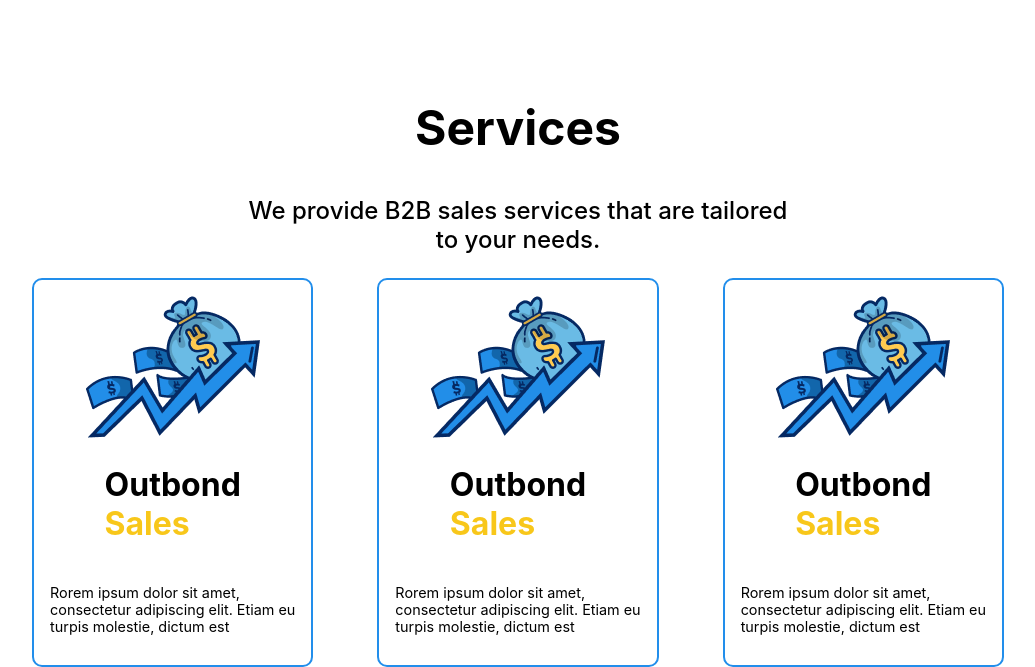
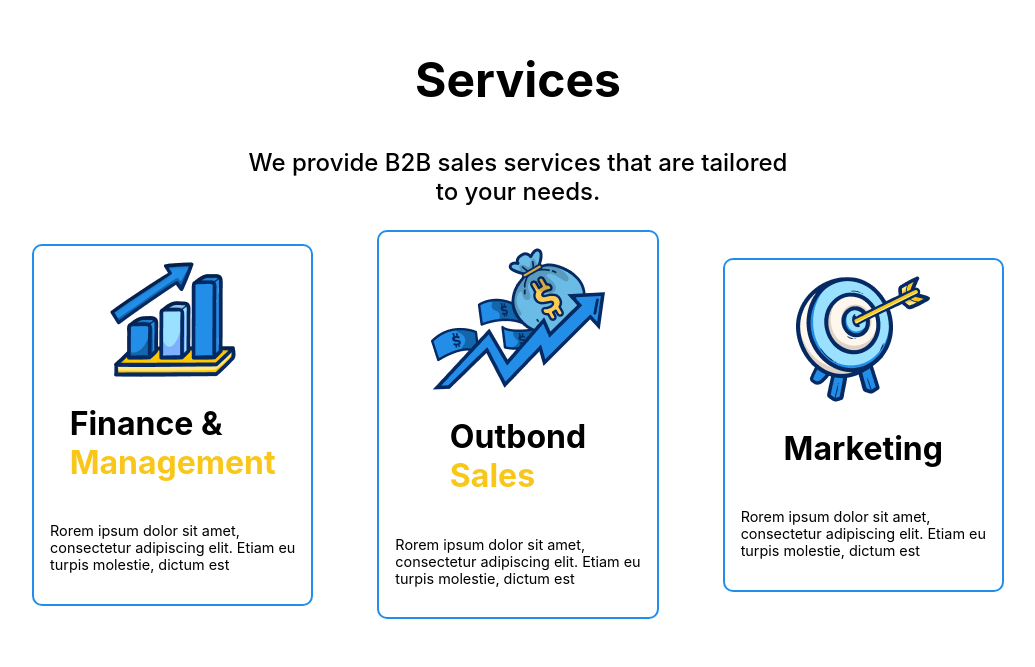
Before and after one commit to seifeddinesaad01/SaravaSales-Landing-Page, a React (Create React App) app: page / in a window 1280 px wide. Shown: the part 1502-2169 px from the top of the page, without its empty margins (122-1157 px from the left). Built offline with nearby package versions, Linux system fonts and the light colour scheme.

Commit message:
adding cards

```diff
--- a/src/App.css
+++ b/src/App.css
@@ -85,7 +85,7 @@ font-weight: 700;
 .section1__cards{
   display: flex;
 gap: 5rem;
-height: 35vh;
+height: 25vh;
 }
 
 .section1__card{
@@ -106,6 +106,9 @@ height: 35vh;
   margin-top: -1rem;
 }
 
+/*  *//*  *//*  *//*  *//*  */
+          /* Section Two */
+/*  *//*  *//*  *//*  *//*  *//*  */
 
 .sectionTwo__container{
   display: flex;
@@ -113,6 +116,7 @@ height: 35vh;
   justify-content: center;
   align-items: center;
   text-align: center;
+  padding: 2rem;
 }
 
 .section2__card{
--- a/src/components/Section-2/SectionTwo.jsx
+++ b/src/components/Section-2/SectionTwo.jsx
@@ -1,5 +1,7 @@
 import React from "react";
 import Card4 from "../../assets/card4.png";
+import Card5 from "../../assets/card5.png";
+import Card6 from "../../assets/card6.png";
 const Section2 = () => {
   return (
     <div className="sectionTwo__container">
@@ -11,8 +13,8 @@ const Section2 = () => {
       </div>
       <div className="section2__cards">
         <div className="section2__card">
-          <img src={Card4} alt="card" />
-          <h2 style={{fontSize: '2rem', textAlign: 'left'}}>Outbond <br /> <span style={{color: "#F8C71A"}}>Sales</span> </h2>
+          <img src={Card5} alt="card" />
+          <h2 style={{fontSize: '2rem', textAlign: 'left'}}>Finance &  <br /> <span style={{color: "#F8C71A"}}>Management</span> </h2>
           <p style={{textAlign: 'left', fontSize: '0.9rem'}}>Rorem ipsum dolor sit amet, <br /> consectetur adipiscing elit.  Etiam eu <br /> turpis molestie, dictum est</p>
         </div>
         <div className="section2__card">
@@ -21,8 +23,8 @@ const Section2 = () => {
           <p style={{textAlign: 'left', fontSize: '0.9rem'}}>Rorem ipsum dolor sit amet, <br /> consectetur adipiscing elit.  Etiam eu <br /> turpis molestie, dictum est</p>
         </div>
         <div className="section2__card">
-          <img src={Card4} alt="card" />
-          <h2 style={{fontSize: '2rem', textAlign: 'left'}}>Outbond <br /> <span style={{color: "#F8C71A"}}>Sales</span> </h2>
+          <img src={Card6} alt="card" />
+          <h2 style={{fontSize: '2rem', textAlign: 'left'}}>Marketing</h2>
           <p style={{textAlign: 'left', fontSize: '0.9rem'}}>Rorem ipsum dolor sit amet, <br /> consectetur adipiscing elit.  Etiam eu <br /> turpis molestie, dictum est</p>
         </div>
       </div>
```
Also changed, not shown: src/assets/card5.png (added), src/assets/card6.png (added).
